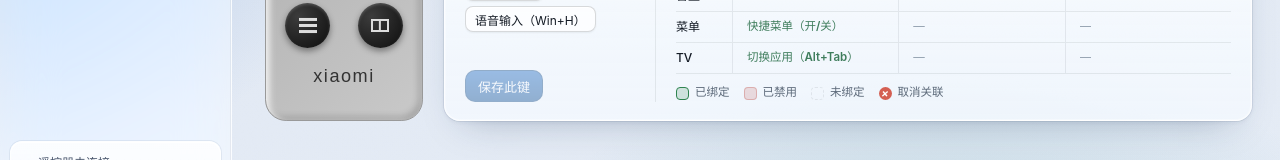
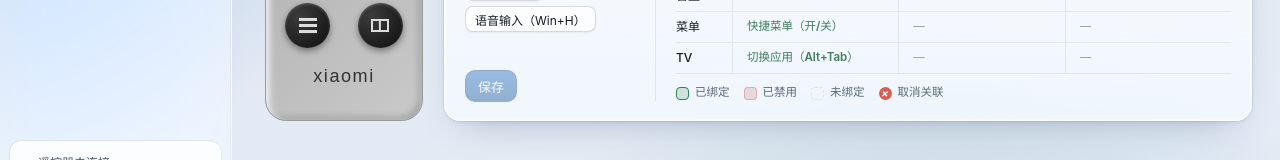
Before and after one commit to poluce/windows-remote-mic, a React (Vite) app: page / in a window 1280 px wide. Both pictures are taken after a click on the button "按键映射". Shown: the part 549-709 px from the top of the page. Built offline with nearby package versions, Linux system fonts and the light colour scheme.

Commit message:
refactor(ui): 保存按钮在两种作用域下统一叫「保存」
不再显示「保存此键 / 保存到「dsh」」——保存目标由上方作用范围胶囊表达。

```diff
--- a/src/pages/MappingPage.tsx
+++ b/src/pages/MappingPage.tsx
@@ -204,7 +204,7 @@ export function MappingPage() {
               <div className="wizard-foot">
                 <div className="actions">
                   <button className="btn primary" onClick={save} disabled={!isTauri()}>
-                    {isGlobalScope ? "保存此键" : `保存到「${activeProfile?.name}」`}
+                    保存
                   </button>
                 </div>
               </div>
```
Also changed, not shown: 1 other file (tests, documents, lock files or other folders).
